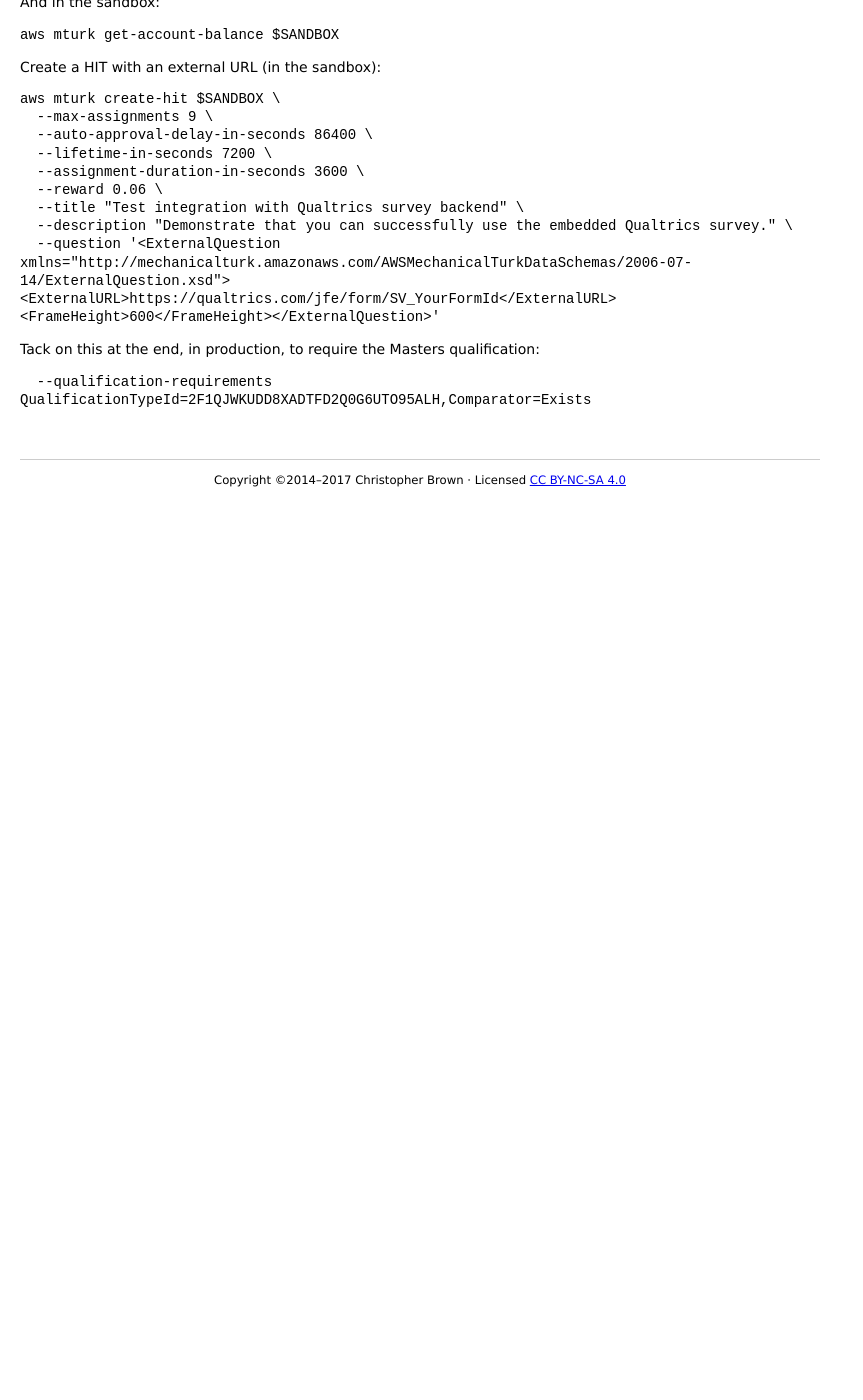
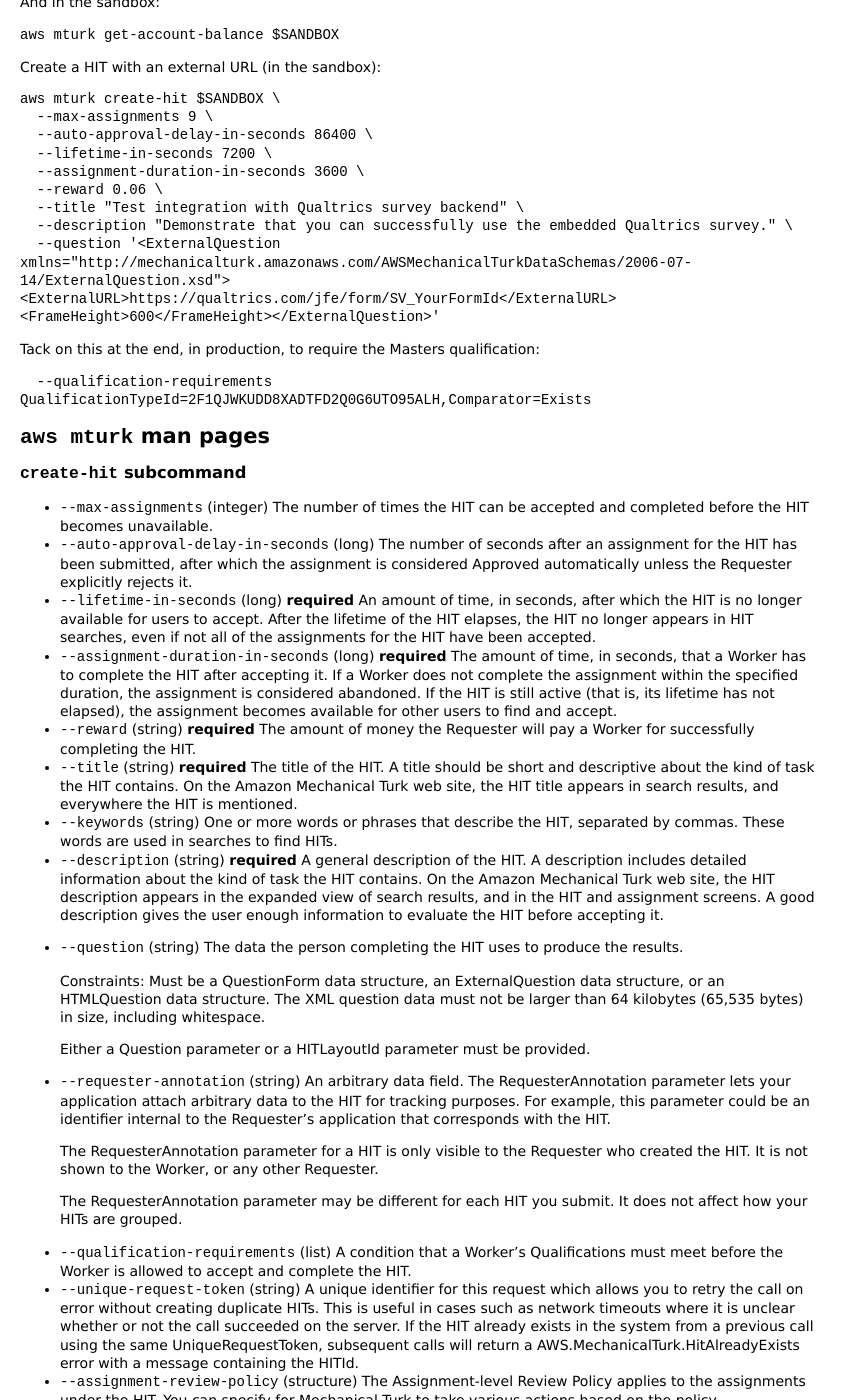
Before and after one commit to chbrown/mturk, a Jekyll site: the page built from cli.md, in a window 1280 px wide and 1400 px high, scrolled down 270 px. Shown: the whole window, without its empty margins (0-863 px from the left). Built offline with Jekyll 4.4.1, drawn with Linux system fonts in a browser that asks for light colours; before the commit the page ends 900 px from its top, so only the background shows below that; some of the changed text lies outside the part shown.

Commit message:
Add 'create-hit' subcommand reference

```diff
--- a/cli.md
+++ b/cli.md
@@ -32,3 +32,72 @@ Create a HIT with an external URL (in the sandbox):
 Tack on this at the end, in production, to require the Masters qualification:
 
       --qualification-requirements QualificationTypeId=2F1QJWKUDD8XADTFD2Q0G6UTO95ALH,Comparator=Exists
+
+
+## `aws mturk` man pages
+
+<!-- aws mturk <subcommand> help | fmt -s -w 9999 | sed 's/- //g' | tr -s $\n -->
+
+### `create-hit` subcommand
+
+* `--max-assignments` (integer)
+  The number of times the HIT can be accepted and completed before the HIT becomes unavailable.
+* `--auto-approval-delay-in-seconds` (long)
+  The number of seconds after an assignment for the HIT has been submitted, after which the assignment is considered Approved automatically unless the Requester explicitly rejects it.
+* `--lifetime-in-seconds` (long) **required**
+  An amount of time, in seconds, after which the HIT is no longer available for users to accept.
+  After the lifetime of the HIT elapses, the HIT no longer appears in HIT searches, even if not all of the assignments for the HIT have been accepted.
+* `--assignment-duration-in-seconds` (long) **required**
+  The amount of time, in seconds, that a Worker has to complete the HIT after accepting it.
+  If a Worker does not complete the assignment within the specified duration, the assignment is considered abandoned.
+  If the HIT is still active (that is, its lifetime has not elapsed), the assignment becomes available for other users to find and accept.
+* `--reward` (string) **required**
+  The amount of money the Requester will pay a Worker for successfully completing the HIT.
+* `--title` (string) **required**
+  The title of the HIT.
+  A title should be short and descriptive about the kind of task the HIT contains.
+  On the Amazon Mechanical Turk web site, the HIT title appears in search results, and everywhere the HIT is mentioned.
+* `--keywords` (string)
+  One or more words or phrases that describe the HIT, separated by commas.
+  These words are used in searches to find HITs.
+* `--description` (string) **required**
+  A general description of the HIT.
+  A description includes detailed information about the kind of task the HIT contains.
+  On the Amazon Mechanical Turk web site, the HIT description appears in the expanded view of search results, and in the HIT and assignment screens.
+  A good description gives the user enough information to evaluate the HIT before accepting it.
+* `--question` (string)
+  The data the person completing the HIT uses to produce the results.
+
+  Constraints: Must be a QuestionForm data structure, an ExternalQuestion data structure, or an HTMLQuestion data structure.
+  The XML question data must not be larger than 64 kilobytes (65,535 bytes) in size, including whitespace.
+
+  Either a Question parameter or a HITLayoutId parameter must be provided.
+* `--requester-annotation` (string)
+  An arbitrary data field.
+  The RequesterAnnotation parameter lets your application attach arbitrary data to the HIT for tracking purposes.
+  For example, this parameter could be an identifier internal to the Requester's application that corresponds with the HIT.
+
+  The RequesterAnnotation parameter for a HIT is only visible to the Requester who created the HIT.
+  It is not shown to the Worker, or any other Requester.
+
+  The RequesterAnnotation parameter may be different for each HIT you submit.
+  It does not affect how your HITs are grouped.
+* `--qualification-requirements` (list)
+  A condition that a Worker's Qualifications must meet before the Worker is allowed to accept and complete the HIT.
+* `--unique-request-token` (string)
+  A unique identifier for this request which allows you to retry the call on error without creating duplicate HITs.
+  This is useful in cases such as network timeouts where it is unclear whether or not the call succeeded on the server.
+  If the HIT already exists in the system from a previous call using the same UniqueRequestToken, subsequent calls will return a AWS.MechanicalTurk.HitAlreadyExists error with a message containing the HITId.
+* `--assignment-review-policy` (structure)
+  The Assignment-level Review Policy applies to the assignments under the HIT.
+  You can specify for Mechanical Turk to take various actions based on the policy.
+* `--hit-review-policy` (structure)
+  The HIT-level Review Policy applies to the HIT.
+  You can specify for Mechanical Turk to take various actions based on the policy.
+* `--hit-layout-id` (string)
+  The HITLayoutId allows you to use a pre-existing HIT design with placeholder values and create an additional HIT by providing those values as HITLayoutParameters.
+
+  Constraints: Either a Question parameter or a HITLayoutId parameter must be provided.
+* `--hit-layout-parameters` (list)
+  If the HITLayoutId is provided, any placeholder values must be filled in with values using the HITLayoutParameter structure.
+  For more information, see HITLayout.
```
